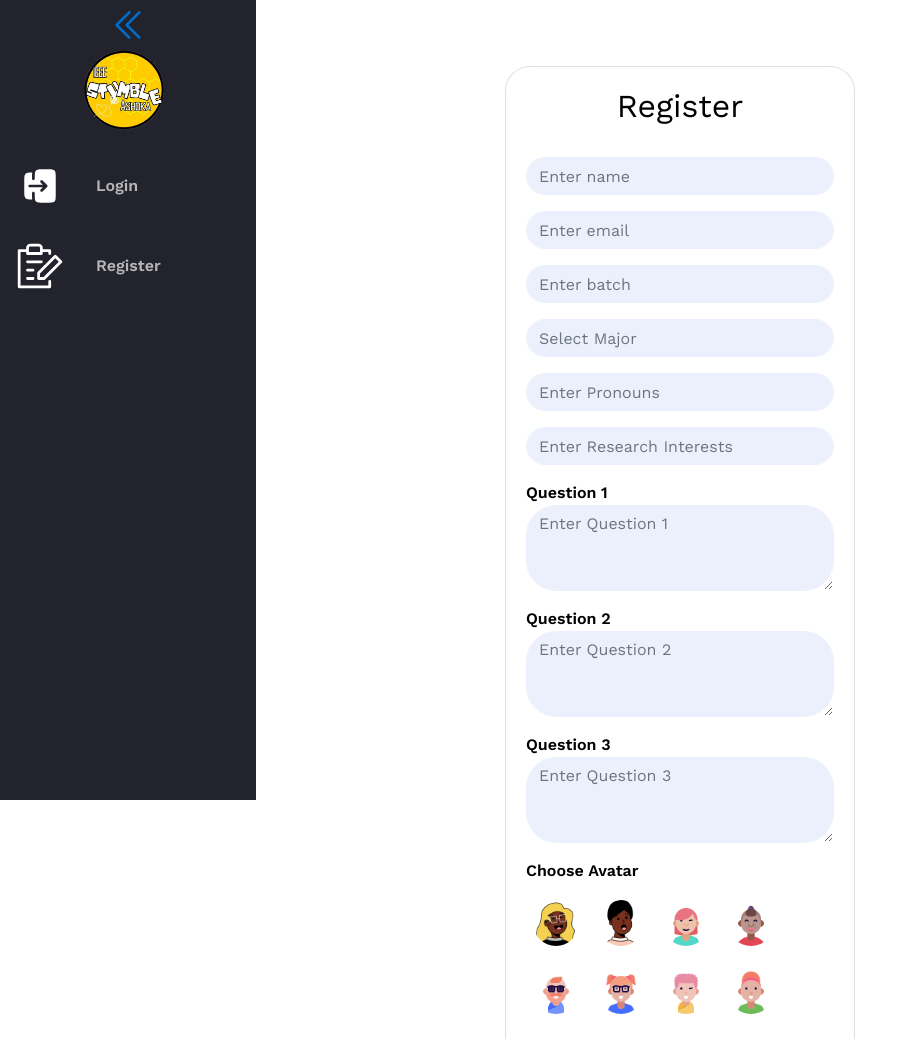
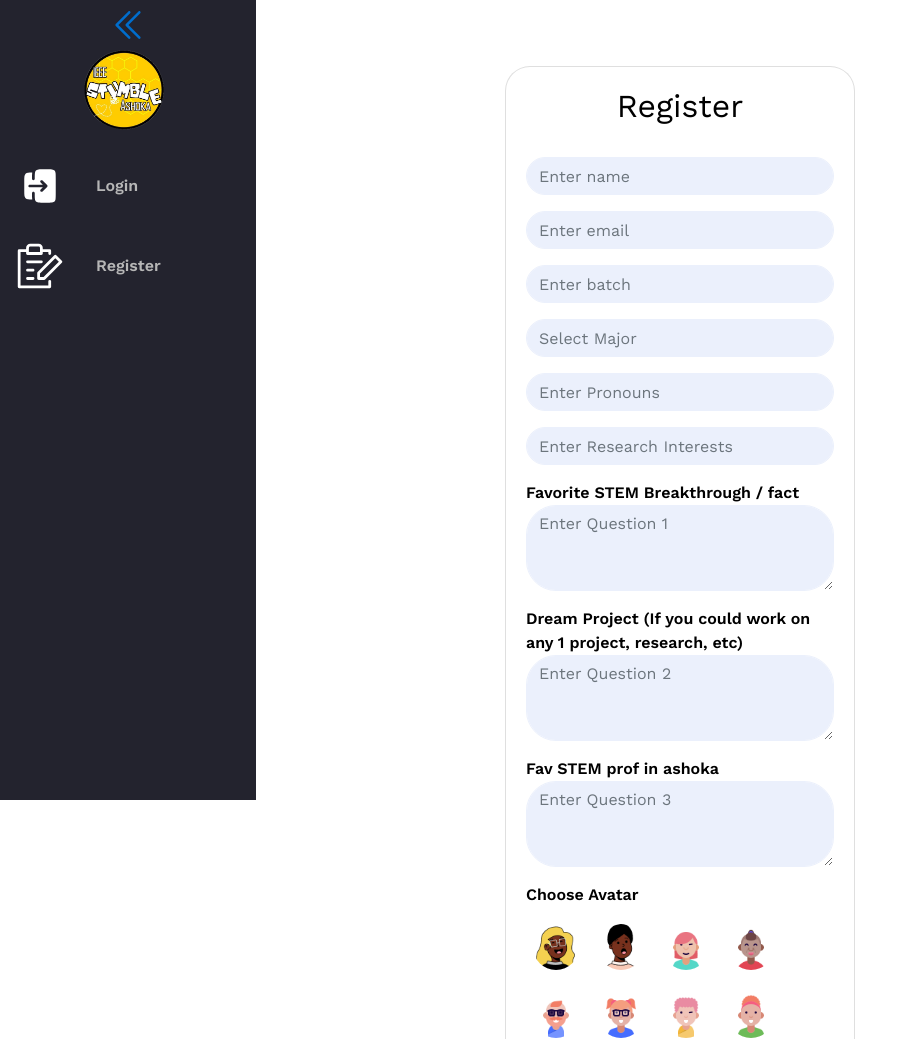
Before and after one commit to bhumikamittal7/StumbleAshoka, a Django app: page /register/ in a window 1280 px wide. Shown: the top 1039 px of the page, without its empty margins (0-918 px from the left). Run offline with Django 4.2, Linux system fonts and the light colour scheme; some libraries are stand-ins or nearby versions.

Commit message:
Updated Questions

```diff
--- a/Bumble4Stem/templates/editProfile.html
+++ b/Bumble4Stem/templates/editProfile.html
@@ -203,17 +203,17 @@
                         <input class="form-control" placeholder="Enter Research Interests" value="{{ fuser.research_interests }}" type="text" name="research_interests" required id="id_research_interests">
                     </div>
                     <div class="form-group">
-                        <div>Question 1</div>
+                        <div>Favorite STEM Breakthrough / fact</div>
                         <textarea class="form-control" maxlength="100" placeholder="Enter Question 1" id="id_Q1" name="Q1" cols="30" rows="3" required>{{ Q1 }}</textarea>
                     </div>
 
                     <div class="form-group">
-                        <div>Question 2</div>
+                        <div>Dream Project (If you could work on any 1 project, research, etc)</div>
                         <textarea class="form-control" maxlength="100" placeholder="Enter Question 2" id="id_Q2" name="Q2" cols="30" rows="3" required>{{ Q2 }}</textarea>
                     </div>
 
                     <div class="form-group">
-                        <div>Question 3</div>
+                        <div>Fav STEM prof in ashoka</div>
                         <textarea class="form-control" maxlength="100" placeholder="Enter Question 3" id="id_Q3" name="Q3" cols="30" rows="3" required>{{ Q3 }}</textarea>
                     </div>
 
--- a/Bumble4Stem/templates/register.html
+++ b/Bumble4Stem/templates/register.html
@@ -175,17 +175,17 @@
                         <input class="form-control" placeholder="Enter Research Interests" value="{{ research_interests }}" type="text" name="research_interests" required id="id_research_interests">
                     </div>
                     <div class="form-group">
-                        <div>Question 1</div>
+                        <div>Favorite STEM Breakthrough / fact</div>
                         <textarea class="form-control" maxlength="100" placeholder="Enter Question 1" id="id_Q1" name="Q1" cols="30" rows="3" required>{{Q1}}</textarea>
                     </div>
 
                     <div class="form-group">
-                        <div>Question 2</div>
+                        <div>Dream Project (If you could work on any 1 project, research, etc)</div>
                         <textarea class="form-control" maxlength="100" placeholder="Enter Question 2" id="id_Q2" name="Q2" cols="30" rows="3" required>{{Q2}}</textarea>
                     </div>
 
                     <div class="form-group">
-                        <div>Question 3</div>
+                        <div>Fav STEM prof in ashoka</div>
                         <textarea class="form-control" maxlength="100" placeholder="Enter Question 3" id="id_Q3" name="Q3" cols="30" rows="3" required>{{Q3}}</textarea>
                     </div>
 
@@ -264,17 +264,17 @@
                         <input class="form-control" placeholder="Enter Research Interests" type="text" name="research_interests" required id="id_research_interests">
                     </div>
                     <div class="form-group">
-                        <div>Question 1</div>
+                        <div>Favorite STEM Breakthrough / fact</div>
                         <textarea class="form-control" maxlength="100" placeholder="Enter Question 1" id="id_Q1" name="Q1" cols="30" rows="3" required></textarea>
                     </div>
 
                     <div class="form-group">
-                        <div>Question 2</div>
+                        <div>Dream Project (If you could work on any 1 project, research, etc)</div>
                         <textarea class="form-control" maxlength="100" placeholder="Enter Question 2" id="id_Q2" name="Q2" cols="30" rows="3" required></textarea>
                     </div>
 
                     <div class="form-group">
-                        <div>Question 3</div>
+                        <div>Fav STEM prof in ashoka</div>
                         <textarea class="form-control" maxlength="100" placeholder="Enter Question 3" id="id_Q3" name="Q3" cols="30" rows="3" required></textarea>
                     </div>
 
--- a/Bumble4Stem/views.py
+++ b/Bumble4Stem/views.py
@@ -104,8 +104,9 @@ def editProfile(request):
         Q3 = request.POST['Q3']
         id = request.session['user_id']
 
-        Q2 = " "+ Q2
-        Q3 = " "+ Q3
+        Q1 = "Q1: "+ Q1
+        Q2 = "Q2: "+ Q2
+        Q3 = "Q3: "+ Q3
         bio = Q1 + Q2 + Q3
 
         user = Users.objects.get(id=id)
@@ -120,11 +121,14 @@ def editProfile(request):
     if request.method == "GET":
         user = Users.objects.filter(id=request.session["user_id"]).first()
         bio = user.bio
-        split_bio = bio.split("Q1: ")[1:]
+        split_bio = bio.split("Q1:")[1:]
 
-        Q1 = split_bio[0].split("Q2: ")[0]
-        Q2 = split_bio[0].split("Q2: ")[1].split("Q3: ")[0].strip()
-        Q3 = split_bio[0].split("Q3: ")[1].strip()
+        Q1 = split_bio[0].split("Q2:")[0]
+        Q2 = split_bio[0].split("Q2:")[1].split("Q3:")[0]
+        Q3 = split_bio[0].split("Q3:")[1]
+        Q1 = Q1.strip()
+        Q2 = Q2.strip()
+        Q3 = Q3.strip()
         return render(request, "editProfile.html", context={
             "fuser": user,
             "Q1": Q1,
@@ -219,8 +223,9 @@ def register(request):
                     "avatar_index": avatar_index
                     })
         if form.is_valid():
-            Q2 = " "+ Q2
-            Q3 = " "+ Q3
+            Q1 = "Q1: "+ Q1
+            Q2 = "Q2: "+ Q2
+            Q3 = "Q3: "+ Q3
             bio = Q1 + Q2 + Q3
             user = form.save()
             f = Users(
```
